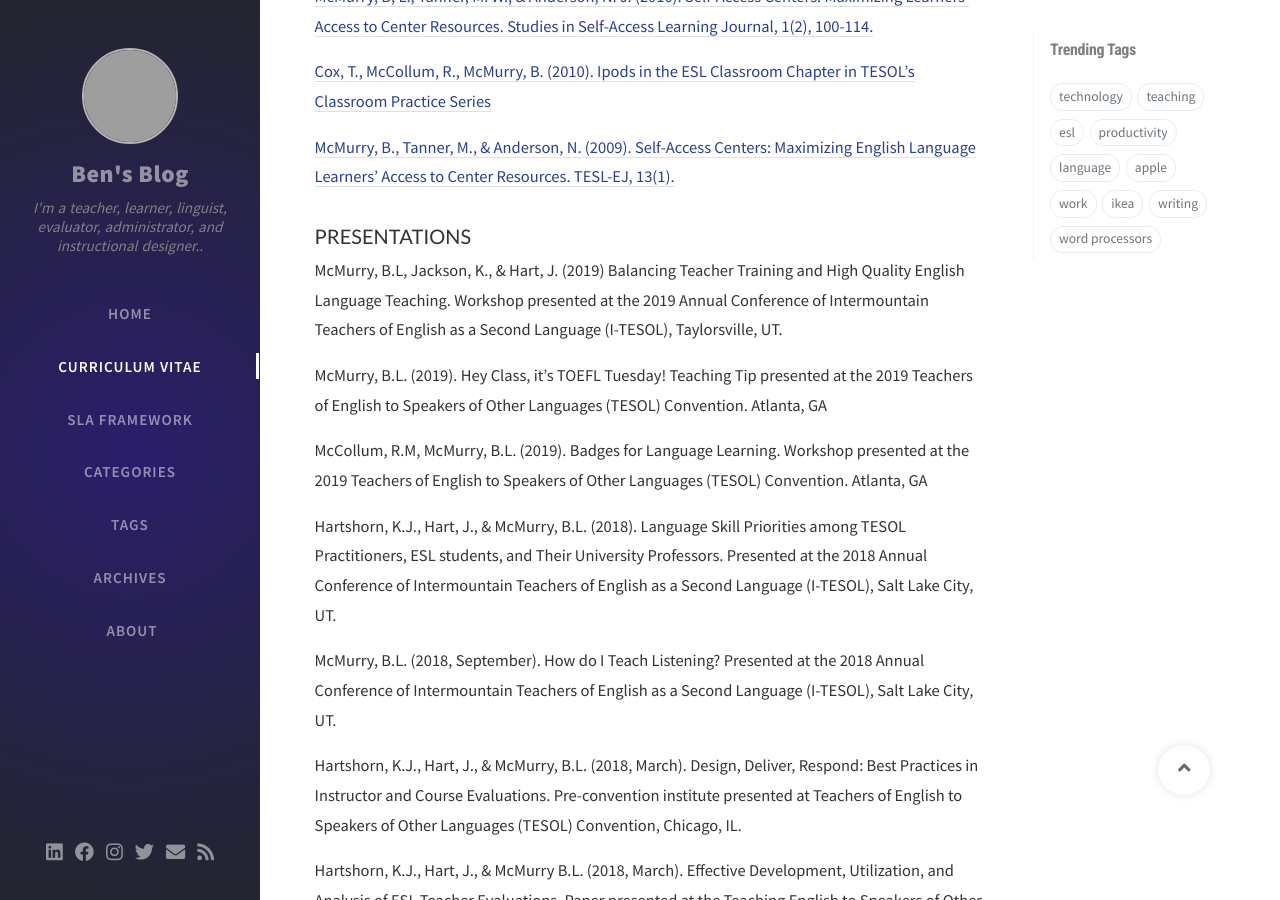
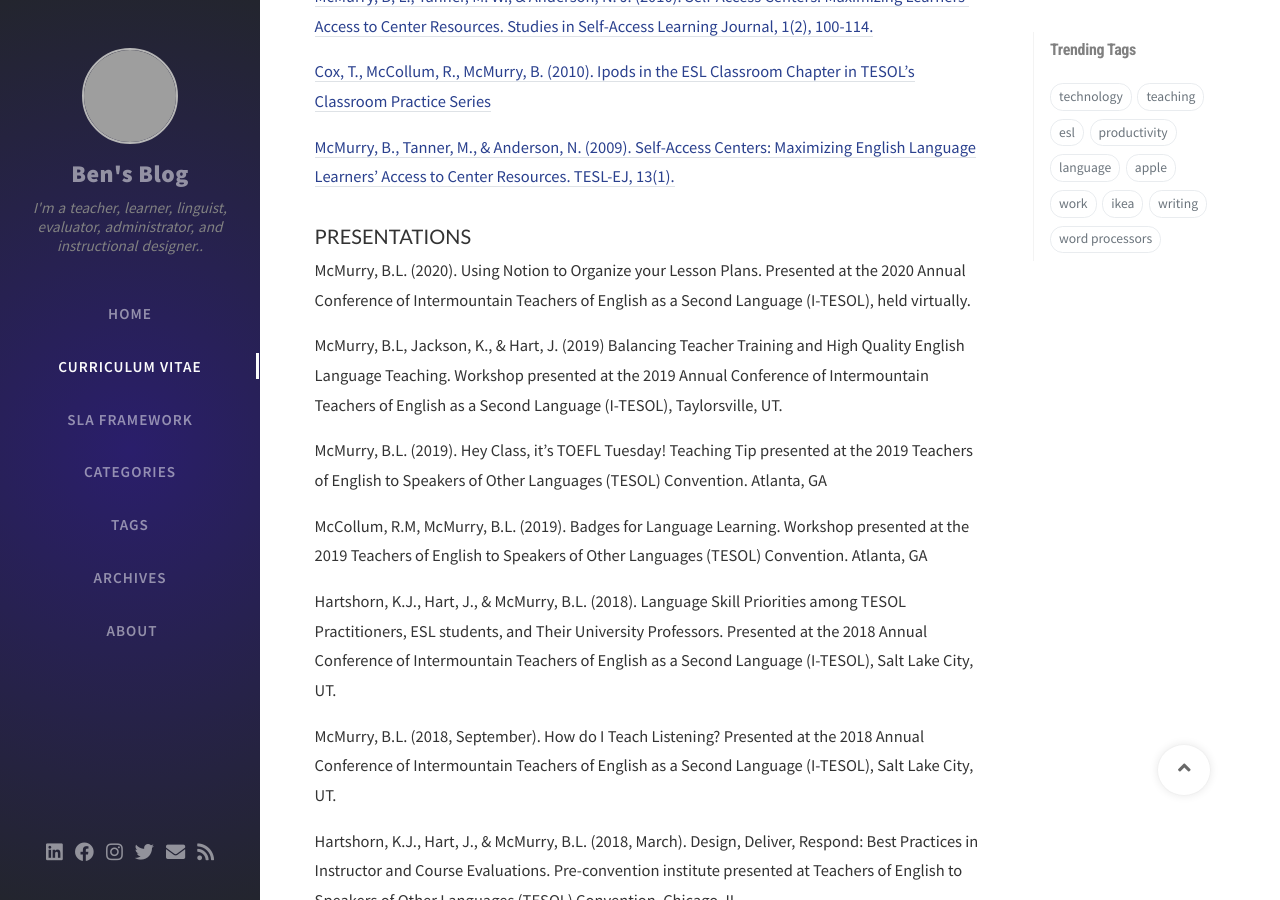
Before and after one commit to benmcmurry/benmcmurry.github.io, a Jekyll site: the page built from tabs/cv.md, in a window 1280 px wide and 900 px high, scrolled down 5886 px. Built offline with Jekyll 4.4.1, drawn with Linux system fonts in a browser that asks for light colours; nearby versions of some CDN libraries; comment, search, counter and statistics services are not loaded; grey boxes are pictures that could not be loaded.

Commit message:
Update cv.md

```diff
--- a/tabs/cv.md
+++ b/tabs/cv.md
@@ -221,6 +221,8 @@
 
 ### PRESENTATIONS
 
+McMurry, B.L. (2020). Using Notion to Organize your Lesson Plans. Presented at the 2020 Annual Conference of Intermountain Teachers of English as a Second Language (I-TESOL), held virtually.
+
 McMurry, B.L, Jackson, K., & Hart, J. (2019) Balancing Teacher Training and High Quality English Language Teaching. Workshop presented at the 2019 Annual Conference of Intermountain Teachers of English as a Second Language (I-TESOL), Taylorsville, UT.
 
 McMurry, B.L. (2019). Hey Class, it’s TOEFL Tuesday! Teaching Tip presented at the 2019 Teachers of English to Speakers of Other Languages (TESOL) Convention. Atlanta, GA
```
